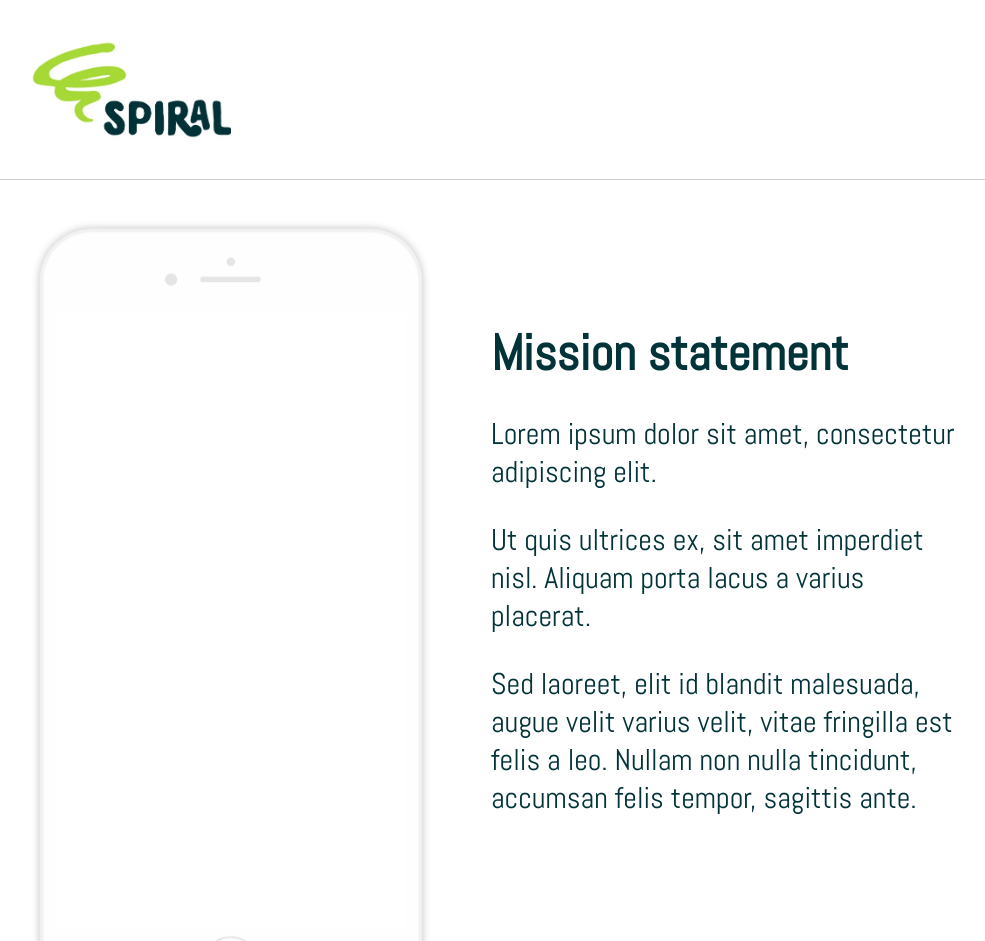
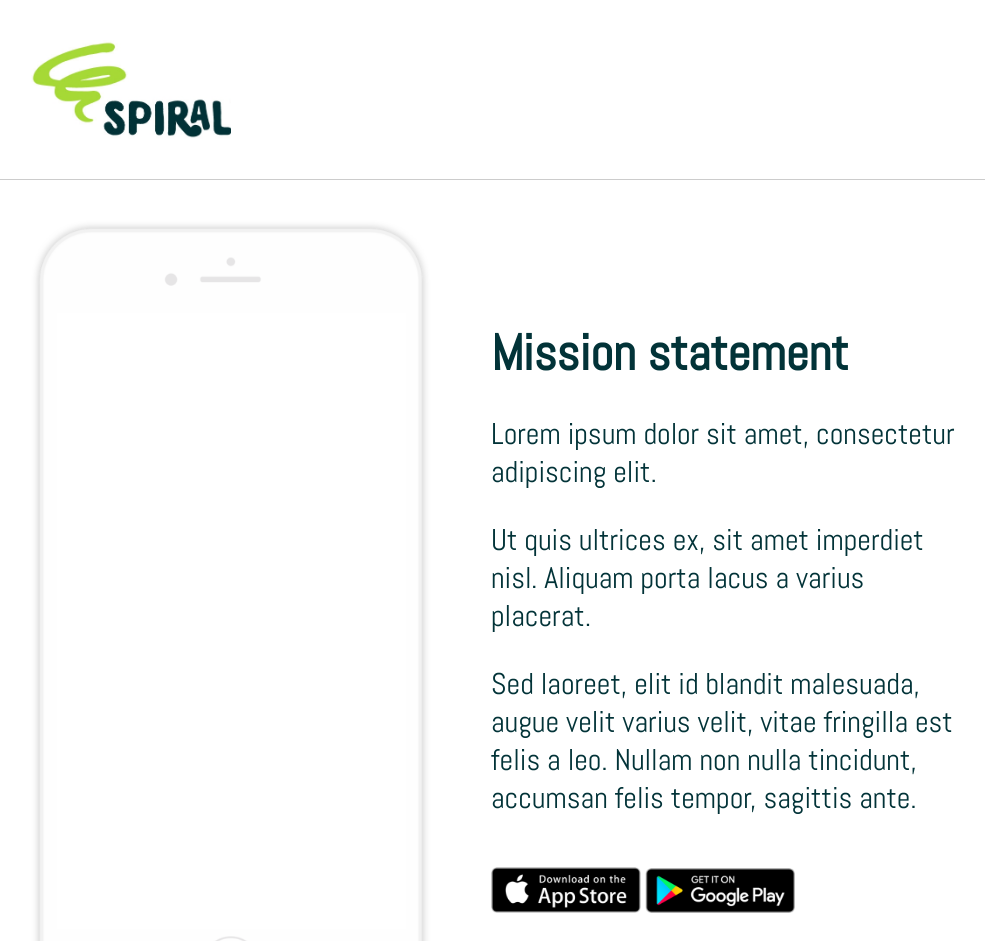
Before and after one commit to matine/spiral-workshop, a plain HTML site: page index.html in a window 1280 px wide. Shown: the top 941 px of the page, without its empty margins (109-1094 px from the left). Drawn offline with Linux system fonts and the light colour scheme.

Commit message:
Added instructions to the readme and added apple and google button links

```diff
--- a/index.html
+++ b/index.html
@@ -29,6 +29,15 @@
                     <p>Lorem ipsum dolor sit amet, consectetur adipiscing elit.</p>
                     <p>Ut quis ultrices ex, sit amet imperdiet nisl. Aliquam porta lacus a varius placerat.</p>
                     <p>Sed laoreet, elit id blandit malesuada, augue velit varius velit, vitae fringilla est felis a leo. Nullam non nulla tincidunt, accumsan felis tempor, sagittis ante.</p>
+
+                    <div>
+                        <a href="" class="app-button-link">
+                            <img class="app-store-button" src="./images/app-store-button.png" alt="App Store" />
+                        </a>
+                        <a href="" class="app-button-link">
+                            <img class="google-play-button" src="./images/google-play-button.png" alt="Google Play" />
+                        </a>
+                    </div>
                 </div>
             </div>
         </div>
--- a/styles.css
+++ b/styles.css
@@ -57,6 +57,11 @@ body {
     padding: 60px;
 }
 
+.app-button-link {
+    display: inline-block;
+}
+
+
 /*
 * Typography
 */
@@ -87,3 +92,9 @@ p {
 .app-image {
     width: 100%;
 }
+
+.app-store-button,
+.google-play-button {
+    width: 150px;
+    margin-top: 20px;
+}
```
Also changed, not shown: images/app-store-button.png (added), images/google-play-button.png (added), 1 other file.
